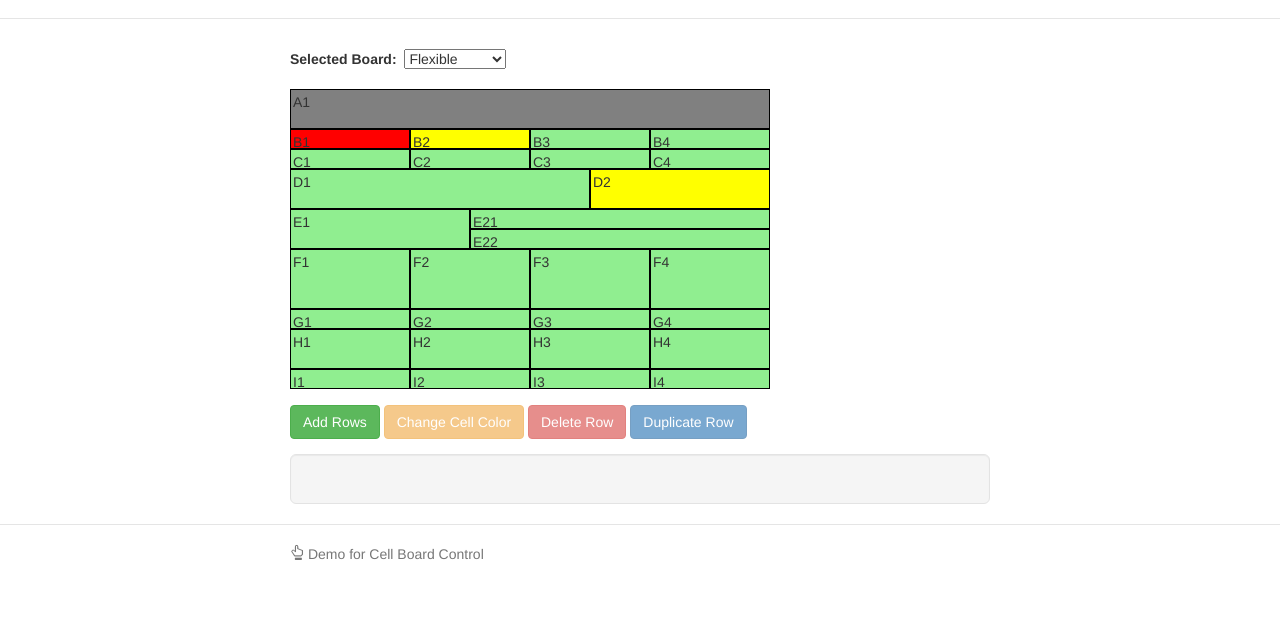
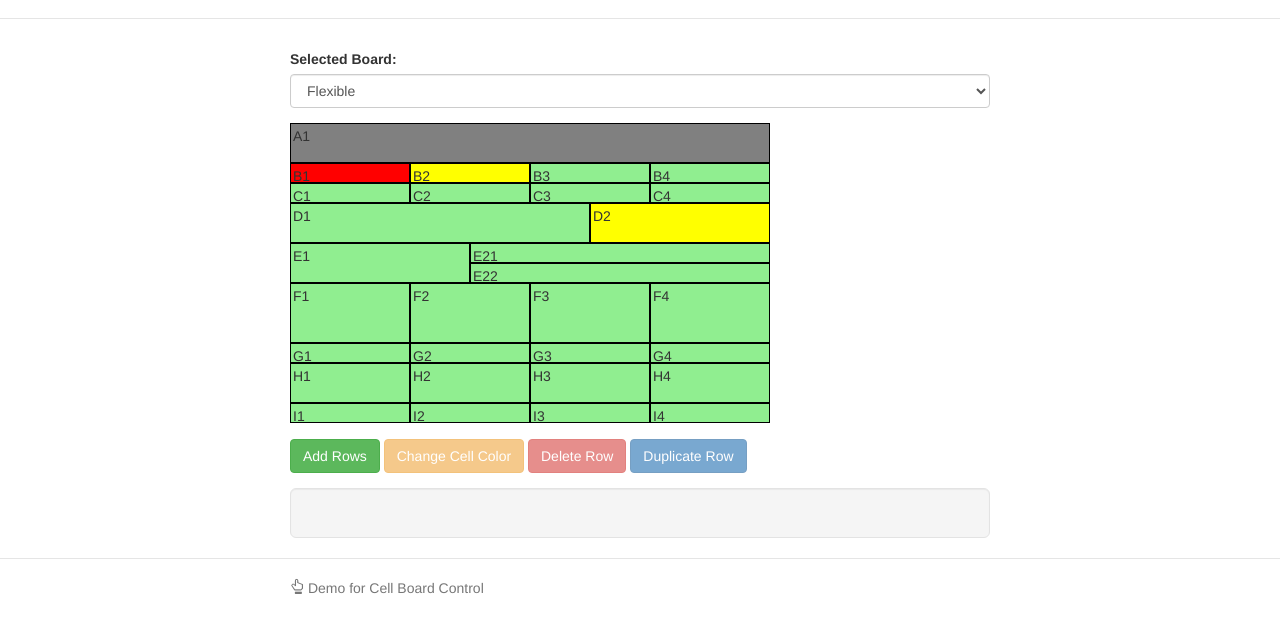
Before and after one commit to mkvster/cell-board, a website: page app/index.html in a window 1280 px wide. Shown: the part 54-686 px from the top of the page. Drawn offline with nearby package versions, Linux system fonts and the light colour scheme; files that its build step writes are made by us from their sources; files whose address does not match are found by name.

Commit message:
Fixes #6. Added class for the select.

```diff
--- a/app/views/main.html
+++ b/app/views/main.html
@@ -1,6 +1,6 @@
 <div style="margin-bottom:15px">
     <label>Selected Board:&nbsp;</label>
-    <select ng-options="cellBoard.name for cellBoard in cellBoardList"
+    <select class="form-control" ng-options="cellBoard.name for cellBoard in cellBoardList"
         ng-model="selected.cellBoard"></select>
 </div>
 
```
